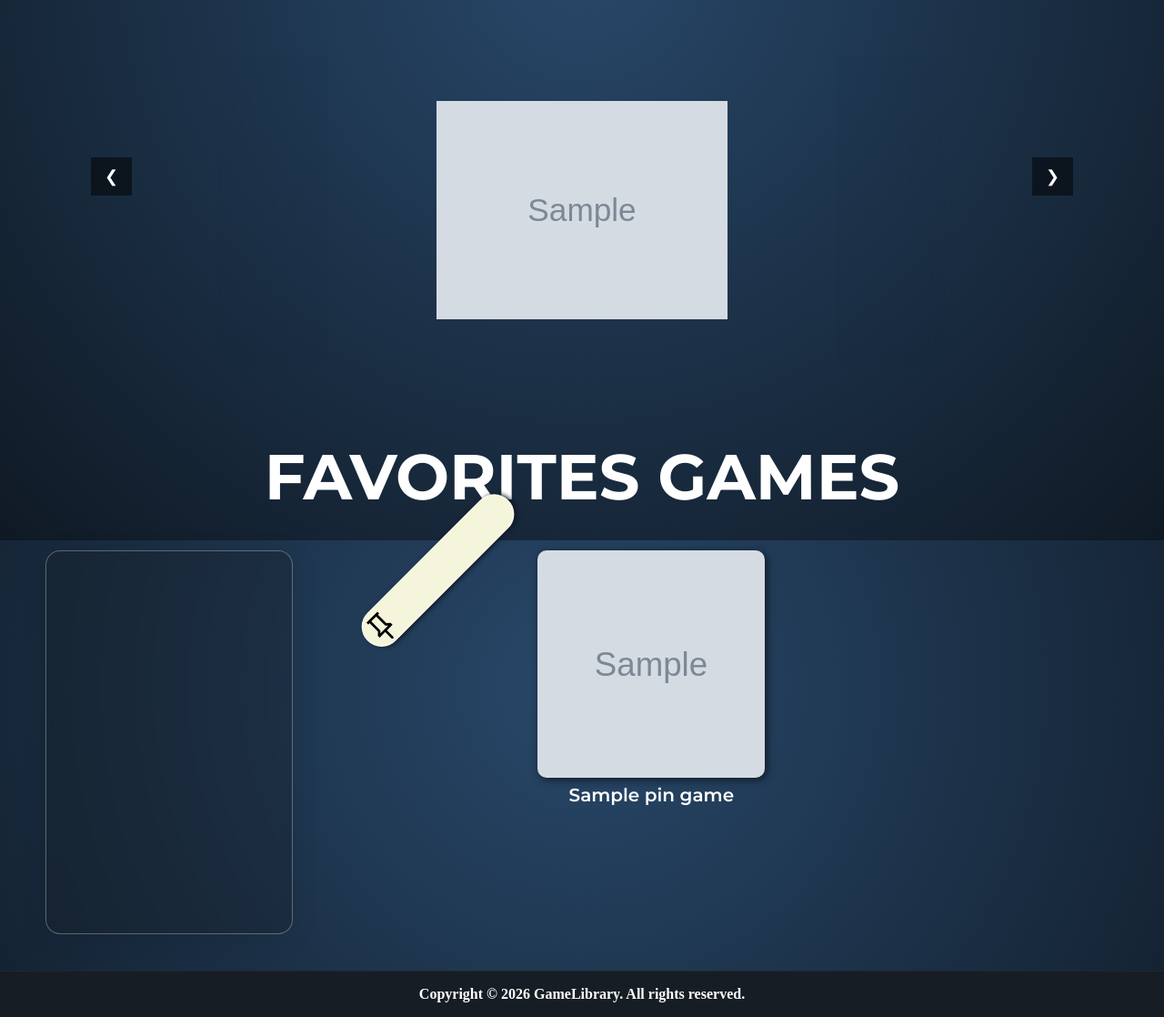
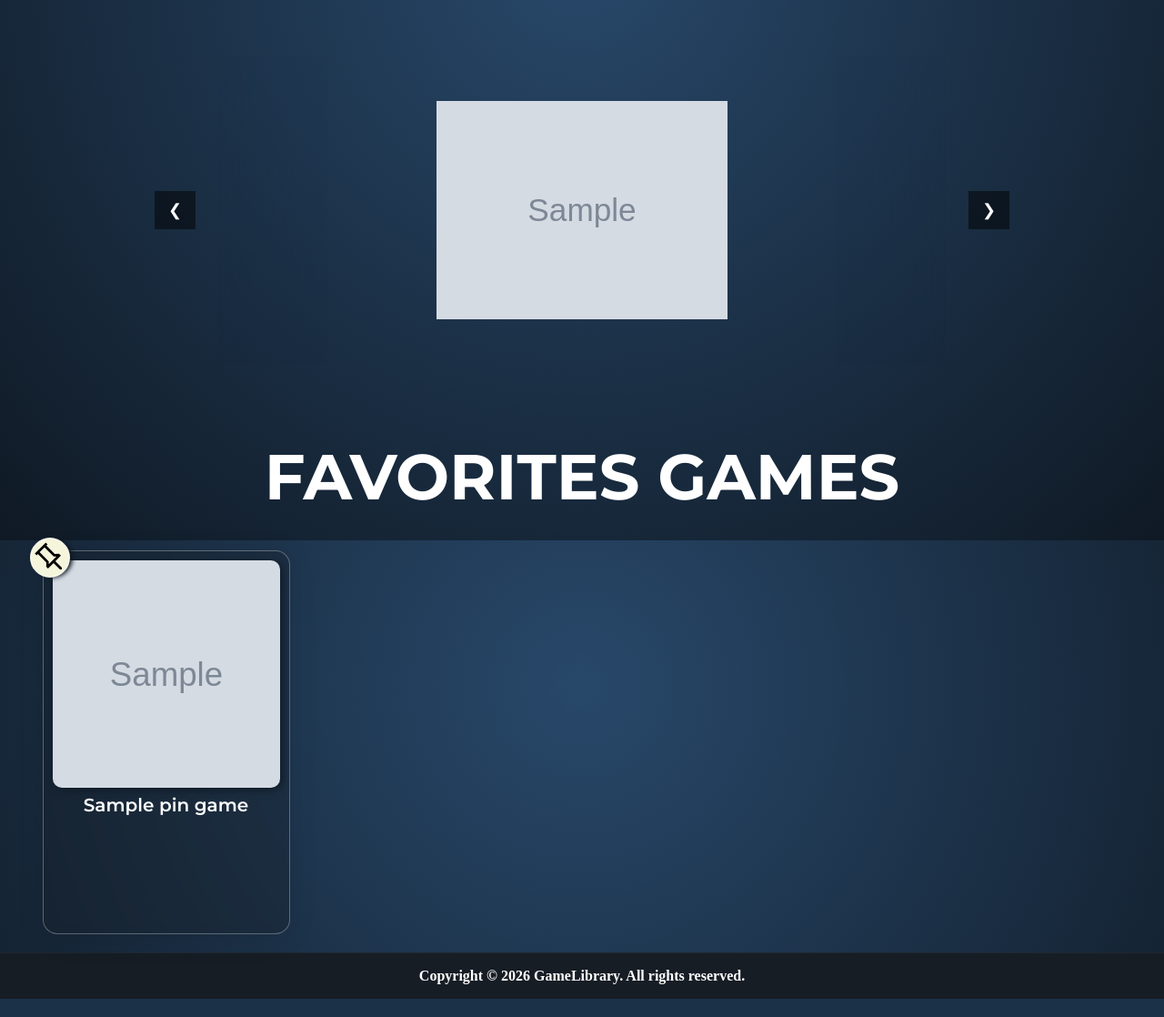
Before and after one commit to maferrier07/ProjetWeb_GameLibrairy, a Node server app: template views/index.hbs in a window 1280 px wide. Shown: the part 206-1324 px from the top of the page at 91% size. Run offline with Node 20, Linux system fonts and the light colour scheme; the template is opened without the code that fills it: most values are stand-ins (such as "Sample title", 1, 10 or a date in 2020); grey boxes marked "Sample" are stand-in pictures; some libraries are stand-ins or nearby versions; some web fonts are replaced.

Commit message:
change style to have the link in the pin

```diff
--- a/public/css/global.css
+++ b/public/css/global.css
@@ -94,13 +94,14 @@ h2 {
 }
 
 .slider {
+    position: relative;
     display: flex;
     align-items: center;
     justify-content: center;
     gap: 20px;
     margin: 40px auto;
-    width: 800px;
-    max-width: 1100px;
+    width: 100%;
+    max-width: 800px;
 }
 
 .slider_img {
@@ -221,21 +222,23 @@ h2 {
       background: rgba(0, 0, 0, 0.7);
     }
 
-.prev { left: 100px; }
-.next { right: 100px; }
+.prev { left: -70px; }
+.next { right: -70px; }
 
 /* Pin Games Cards */
 
 .pinCards {
     display: grid;
-    grid-template-columns: repeat(5, 1fr);
+    grid-template-columns: repeat(auto-fill, minmax(270px, 1fr));
+    gap: 50px 20px;
+    justify-items: center;
+    padding: 0 40px;
 }
 
-
 .pinCard {
-    margin-right: 50px;
-    margin-left: 50px;
-    margin-bottom: 40px;
+    position: relative;
+    margin: 0;
+    margin-bottom: 20px;
     padding: 10px;
     width: 250px;
     height: 400px;
@@ -247,13 +250,18 @@ h2 {
     border: 1px solid rgba(255, 255, 255, 0.3);
     display: flex;
     justify-content: center;
+    align-items: flex-start;
+}
+
+.pinCard:hover {
+
 }
 
 .pin {
     z-index: 100;
-    position: relative;
-    top: 0;
-    left: 0;
+    position: absolute;
+    top: -15px;
+    left: -15px;
     min-width: 40px;
     height: 40px;
     background-color: beige;
@@ -265,7 +273,7 @@ h2 {
 }
 
 .pin:hover {
-    transform: rotate(-22.5deg) scale(1.02);
+    transform: rotate(-45deg) scale(1.05);
 }
 
 .pinGameInfo {
--- a/views/index.hbs
+++ b/views/index.hbs
@@ -21,13 +21,16 @@
 
 <div class="pinCards">
     {{#each PinGame}}
-        <a class="pinCard" href="/games/{{this.id}}">
-            <a href="google.com"><div class="pin"><svg xmlns="http://www.w3.org/2000/svg" viewBox="0 0 40 40" height="40px" width="40px" fill="#000000"><path d="M26.5,20.89L30,24.14v2.78H21.39V36.94L20,38.33l-1.39-1.39V26.92H10V24.14l3.33-3.25V7.78H11.39V5H28.44V7.78H26.5V20.89ZM13.83,24.14H26l-2.28-2.17V7.78H16.11V21.97l-2.28,2.17Zm6.08,0Z"/></svg></div></a>
-            <div class="pinGameInfo">
-                <img class="gamesPing" src="{{this.image}}" alt="{{this.name}}" width="250" height="250"/>
-                <h2 class="pinGameTitle">{{this.name}}</h2>
-            </div>
-        </a>
+        <div class="pinCard">
+            <a href="google.com" class="pin"><svg xmlns="http://www.w3.org/2000/svg" viewBox="0 0 40 40" height="40px" width="40px" fill="#000000"><path d="M26.5,20.89L30,24.14v2.78H21.39V36.94L20,38.33l-1.39-1.39V26.92H10V24.14l3.33-3.25V7.78H11.39V5H28.44V7.78H26.5V20.89ZM13.83,24.14H26l-2.28-2.17V7.78H16.11V21.97l-2.28,2.17Zm6.08,0Z"/></svg></a>
+            <a href="/games/{{this.id}}">
+                <div class="pinGameInfo">
+                    <img class="gamesPing" src="{{this.image}}" alt="{{this.name}}" width="250" height="250"/>
+                    <h2 class="pinGameTitle">{{this.name}}</h2>
+                </div>
+            </a>
+        </div>
+
     {{/each}}
 </div>
 
```
